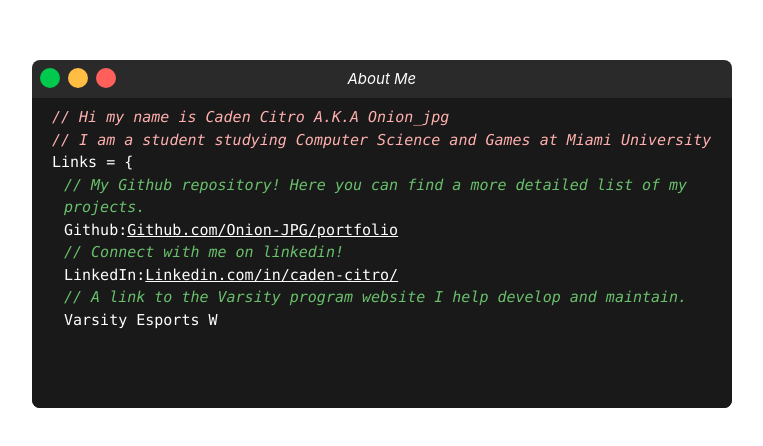
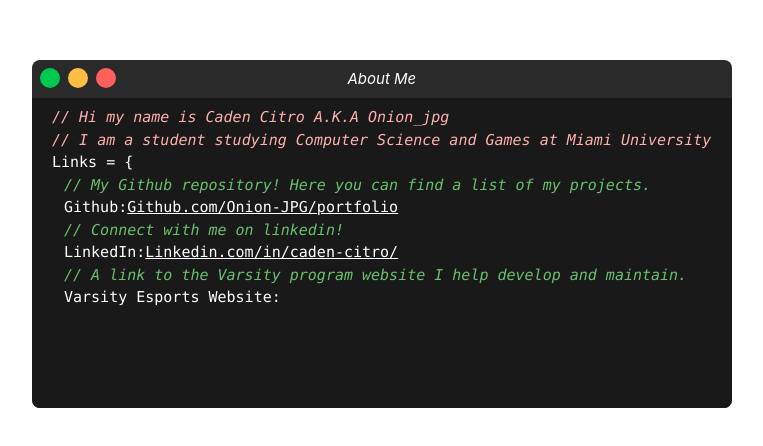
Before and after one commit to Onion-JPG/site-portfolio, a Vue app: page / in a window 1280 px wide. Shown: the part 122-568 px from the top of the page, without its empty margins (258-1021 px from the left). Built offline with nearby package versions, Linux system fonts and the light colour scheme.

Commit message:
Changed github comment link to fit better

```diff
--- a/src/components/about.vue
+++ b/src/components/about.vue
@@ -121,7 +121,7 @@ export default {
           :printSpeed="10"
           :printStatus="aboutLine4"
           @printDone="aboutLine5 = true"
-          printableText="// My Github repository! Here you can find a more detailed list of my projects."
+          printableText="// My Github repository! Here you can find a list of my projects."
         ></colorText>
       </div>
 
```
